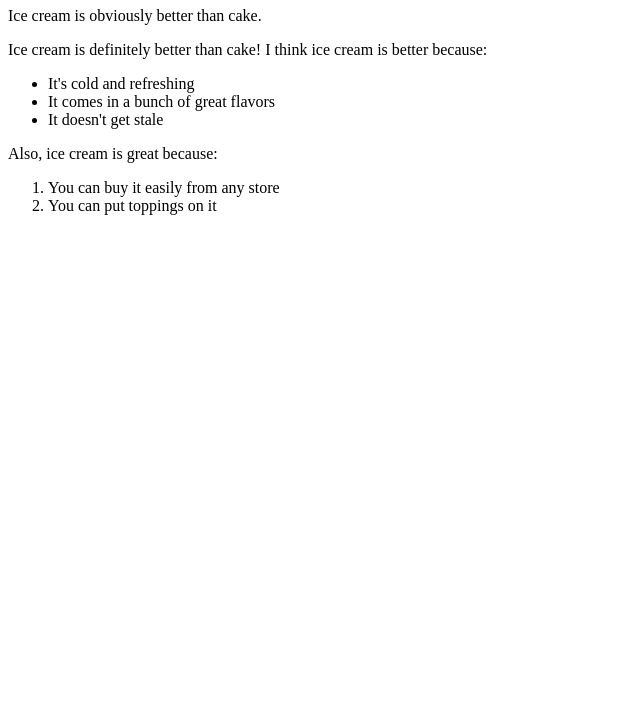
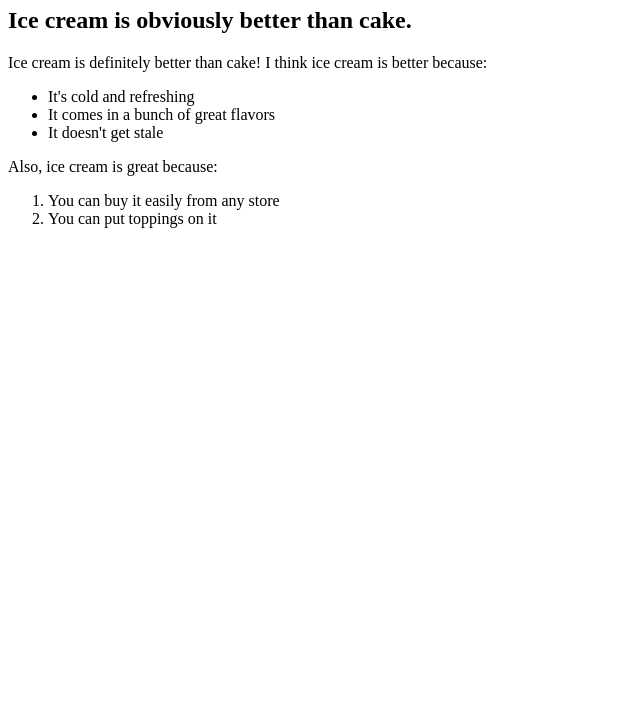
Before and after one commit to GrumblePuddle/Debugging, a plain HTML site: page test-1/test-1.html in a window 1280 px wide. Shown: the part 73-800 px from the top of the page, without its empty margins (0-640 px from the left). Drawn offline with Linux system fonts and the light colour scheme.

Commit message:
no longer h, changed it to h2

```diff
--- a/test-1/test-1.html
+++ b/test-1/test-1.html
@@ -8,7 +8,7 @@
 </head>
 <body>
   <h1>Which is better, ice cream or cake?</h1>
-  <h>Ice cream is obviously better than cake.</h>
+  <h2>Ice cream is obviously better than cake.</h2>
   <p>Ice cream is definitely better than cake! I think ice cream is better because:</p>
   <ul>
     <li>It's cold and refreshing</li>
```
